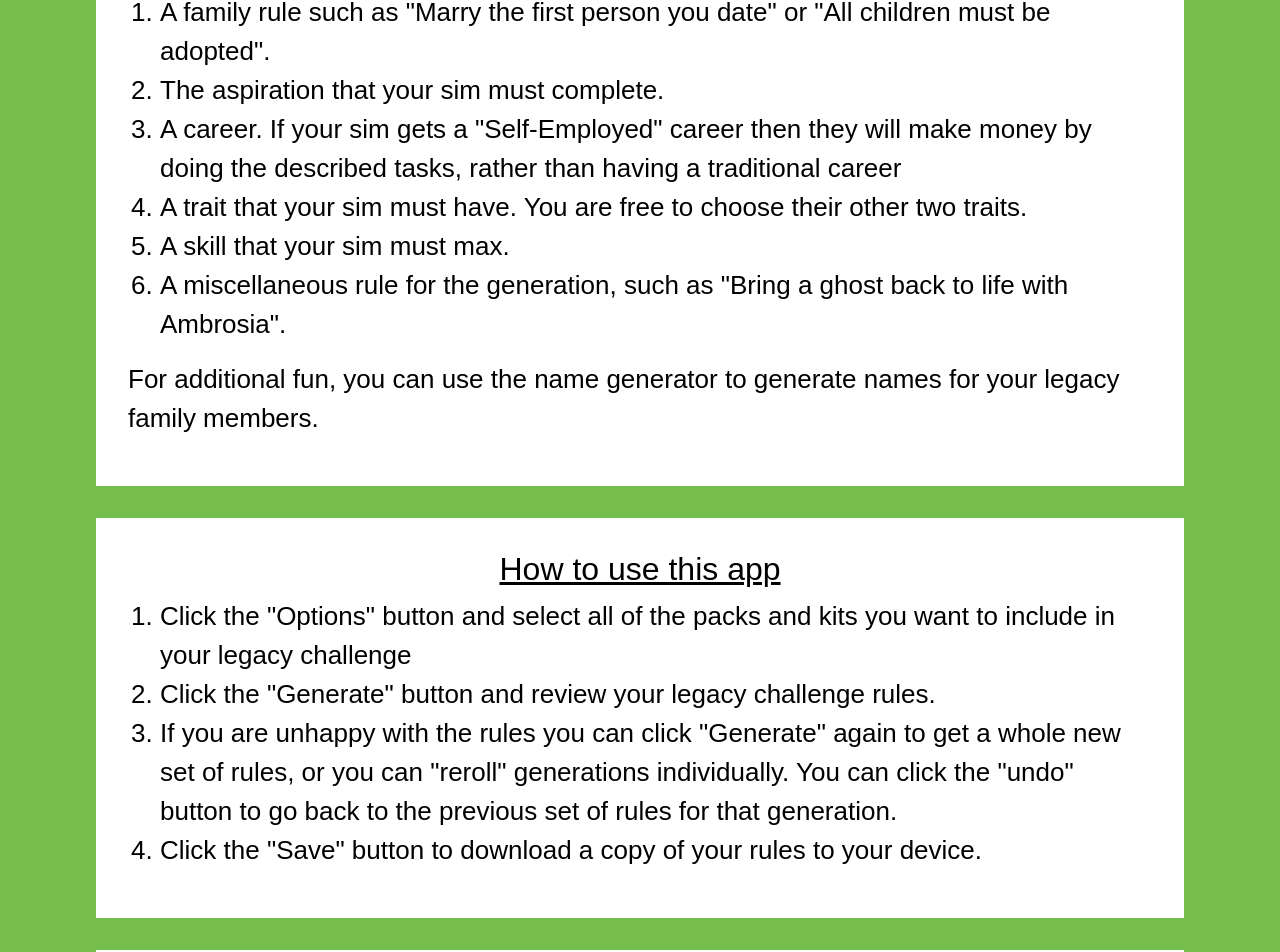
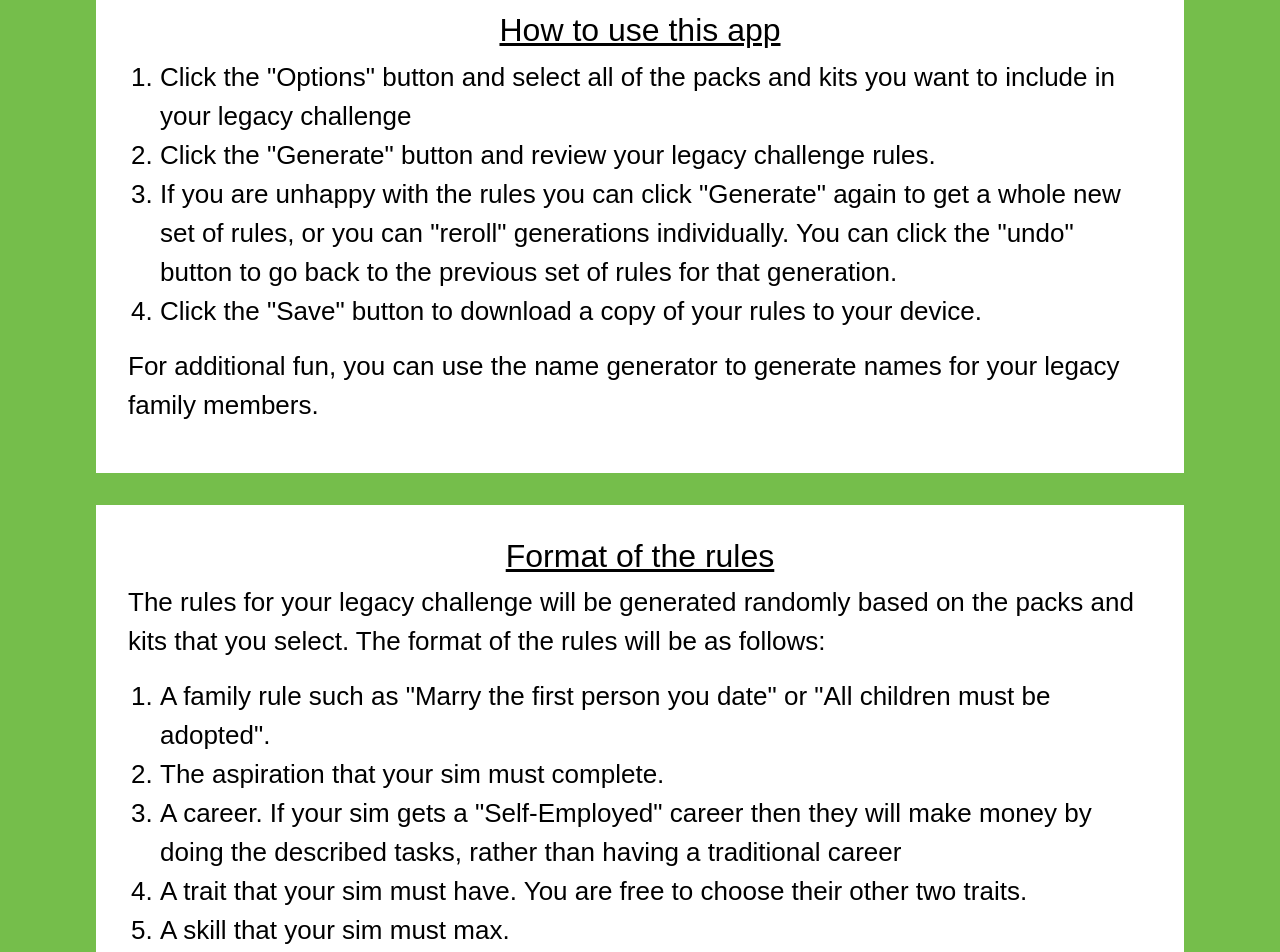
Before and after one commit to taynicreed/TS4-Generator, a React (Create React App) app in the folder client/: page /instructions in a window 1280 px wide. Shown: the part 595-1547 px from the top of the page. Built offline with nearby package versions, Linux system fonts and the light colour scheme.

Commit message:
tweaked wording

```diff
--- a/client/src/components/Packs.js
+++ b/client/src/components/Packs.js
@@ -225,6 +225,8 @@ export default function PackList({ onPackSelection }) {
         </div>
         <h3>
           After applying changes please use the "Generate Rule" button on the home page to get updated challenge rules.
+          <br></br>
+          <br></br>
         </h3>
 
       </>
--- a/client/src/pages/InstructionsPage.js
+++ b/client/src/pages/InstructionsPage.js
@@ -20,22 +20,6 @@ function InstructionsPage() {
             You can find many different legacy challenges online that have been created by other players.
             This Legacy Challenge Generator will help you create a unique and random legacy challenge for your game.
         </p>
-        <p>
-            The rules for your legacy challenge will be generated randomly based on the packs and kits that you select.
-            The format of the rules will be as follows:
-            <ol>
-            <li>A family rule such as "Marry the first person you date" or "All children must be adopted".</li>
-            <li>The aspiration that your sim must complete.</li>
-            <li>A career. If your sim gets a "Self-Employed" career then they will make money by doing the described tasks, rather than having a traditional career</li>
-            <li>A trait that your sim must have. You are free to choose their other two traits.</li>
-            <li>A skill that your sim must max.</li>
-            <li>A miscellaneous rule for the generation, such as "Bring a ghost back to life with Ambrosia".</li>
-            </ol>
-        </p>
-        <p>
-          For additional fun, you can use the name generator to generate names for your legacy family members.
-        </p>
-
       </div>
 
       <div className="instructions">
@@ -52,17 +36,30 @@ function InstructionsPage() {
             <li>Click the "Save" button to download a copy of your rules to your device.</li>
           </ol>
         </p>
+        <p>
+          For additional fun, you can use the name generator to generate names for your legacy family members.
+        </p>
       </div>
 
       <div className="instructions">
         <h2>
-            Video Guide
+          Format of the rules
         </h2>
-        <p>
-            ~insert video here~
+      <p>
+            The rules for your legacy challenge will be generated randomly based on the packs and kits that you select.
+            The format of the rules will be as follows:
+          </p>
+            <p>
+            <ol>
+            <li>A family rule such as "Marry the first person you date" or "All children must be adopted".</li>
+            <li>The aspiration that your sim must complete.</li>
+            <li>A career. If your sim gets a "Self-Employed" career then they will make money by doing the described tasks, rather than having a traditional career</li>
+            <li>A trait that your sim must have. You are free to choose their other two traits.</li>
+            <li>A skill that your sim must max.</li>
+            <li>A miscellaneous rule for the generation, such as "Bring a ghost back to life with Ambrosia".</li>
+            </ol>
         </p>
       </div>
-
     </div>
 
 
--- a/client/src/pages/OptionsPage.js
+++ b/client/src/pages/OptionsPage.js
@@ -24,7 +24,7 @@ function OptionsPage() {
               </strong>
             </h1>
           <h3>
-            Select the packs you want to use for your custom legacy challenge.
+            Select the packs you own to get custom rules for your legacy challenge.
           </h3>
           <h3>
             This list only includes packs with gameplay features.
```
